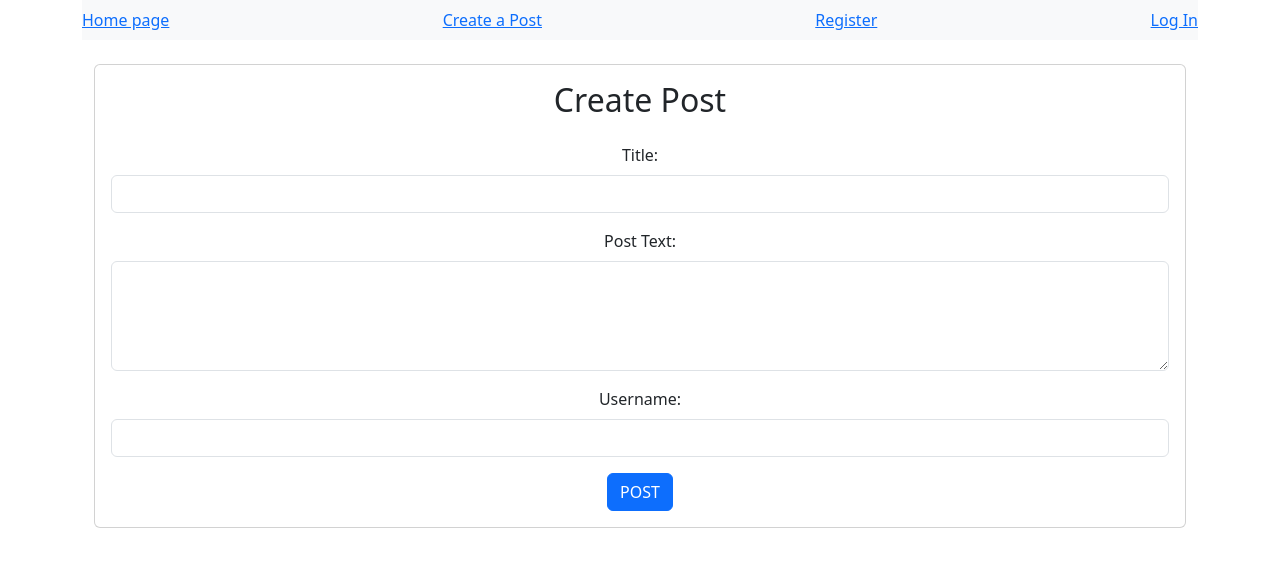
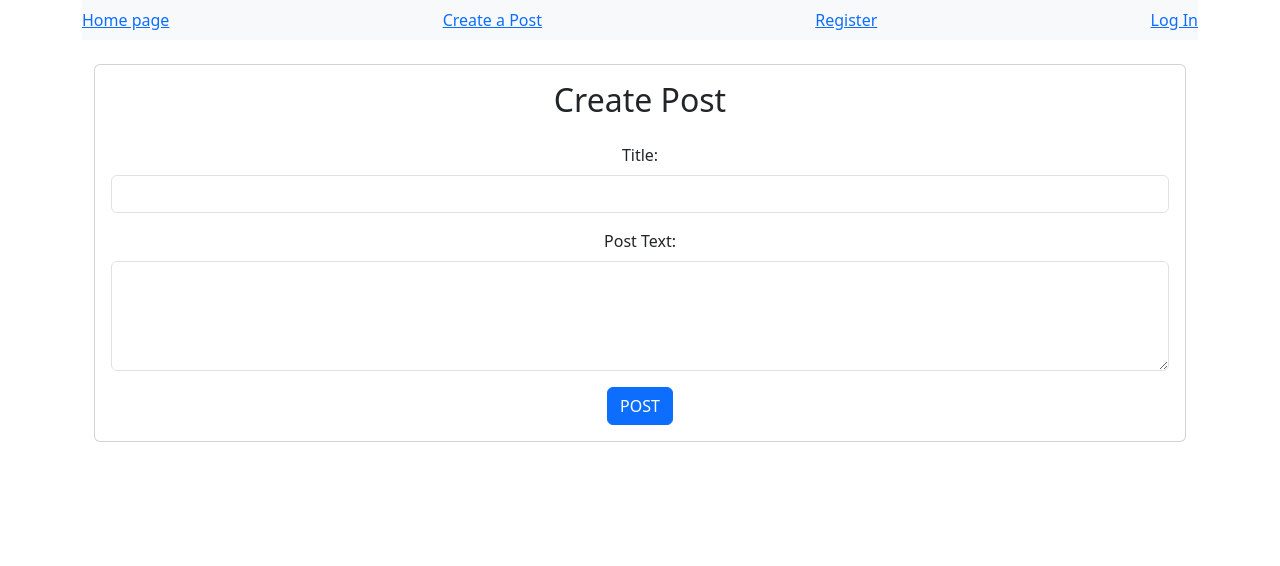
Before and after one commit to kwagyei/social-media-app_frntnd, a React (Create React App) app: page /CreatePost in a window 1280 px wide. Shown: the top 566 px of the page. Built offline with nearby package versions, Linux system fonts and the light colour scheme; no server answers.

Commit message:
remmove username field when creating a post

```diff
--- a/src/pages/CreatePost.js
+++ b/src/pages/CreatePost.js
@@ -9,18 +9,17 @@ function CreatePost() {
     const [post, setPost] = useState({
 
         title: "",
-        postText: "",
-        userName: ""
+        postText: ""
     })
 
 
 
     const addPost = async(post) => {
 
-        if (post.title.trim() !== '' && post.postText.trim() !== '' && post.userName.trim() !== '') {
+        if (post.title.trim() !== '' && post.postText.trim() !== '') {
 
 
-            await axios.post("http://localhost:3001/posts", post).then((response) => {
+            await axios.post("http://localhost:3001/posts",post, {headers: {accessToken: localStorage.getItem("accessToken")}}, ).then((response) => {
 
                 //console.log(post)
 
@@ -30,8 +29,7 @@ function CreatePost() {
 
             setPost({
                 title: "",
-                postText: "",
-                userName: ""
+                postText: ""
 
             })
 
@@ -89,17 +87,6 @@ function CreatePost() {
           />
         </div>
 
-        <div className="mb-3">
-          <label htmlFor="userName" className="form-label">Username:</label>
-          <input
-            type="text"
-            className="form-control"
-            name="userName"
-            value={post.userName}
-            onChange={handleInput}
-          />
-        </div>
-
         <button type="submit" className="btn btn-primary">POST</button>
 
       </form>
```
